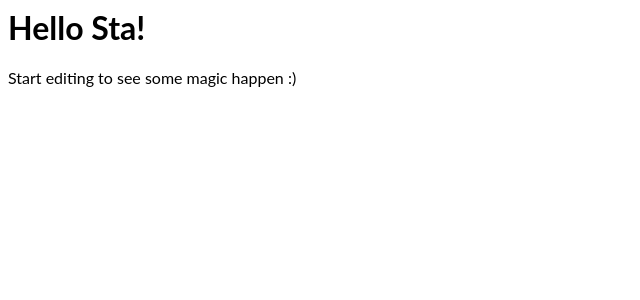
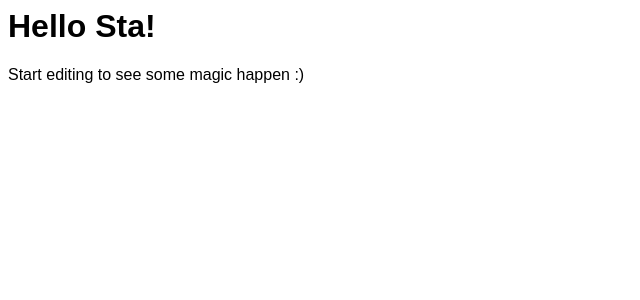
Before and after one commit to Yandiswa-30/my-cv, a React (Create React App) app: page / in a window 1280 px wide. Shown: the top 300 px of the page, without its empty margins (0-640 px from the left). Built offline with nearby package versions, Linux system fonts and the light colour scheme.

Commit message:
1 file modified

```diff
--- a/src/style.css
+++ b/src/style.css
@@ -1,3 +1,4 @@
-h1, p {
-  font-family: Lato;
+h1,
+p {
+  font-family: Arial, Helvetica, sans-serif;
 }
```
